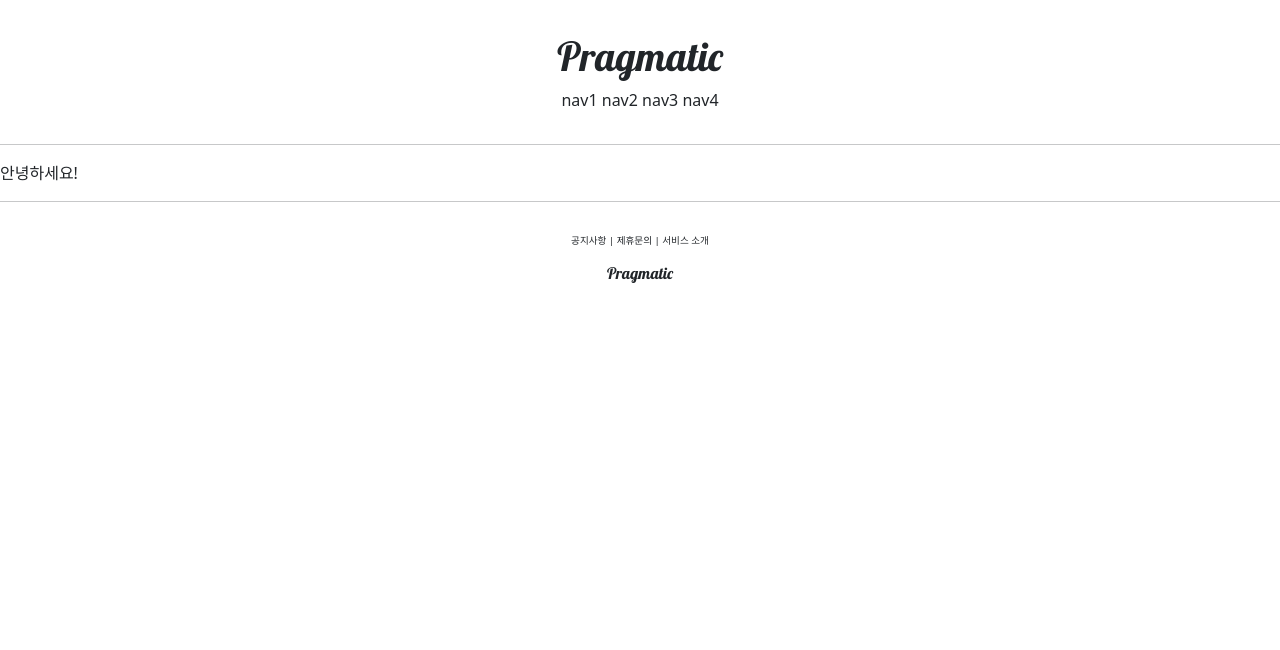
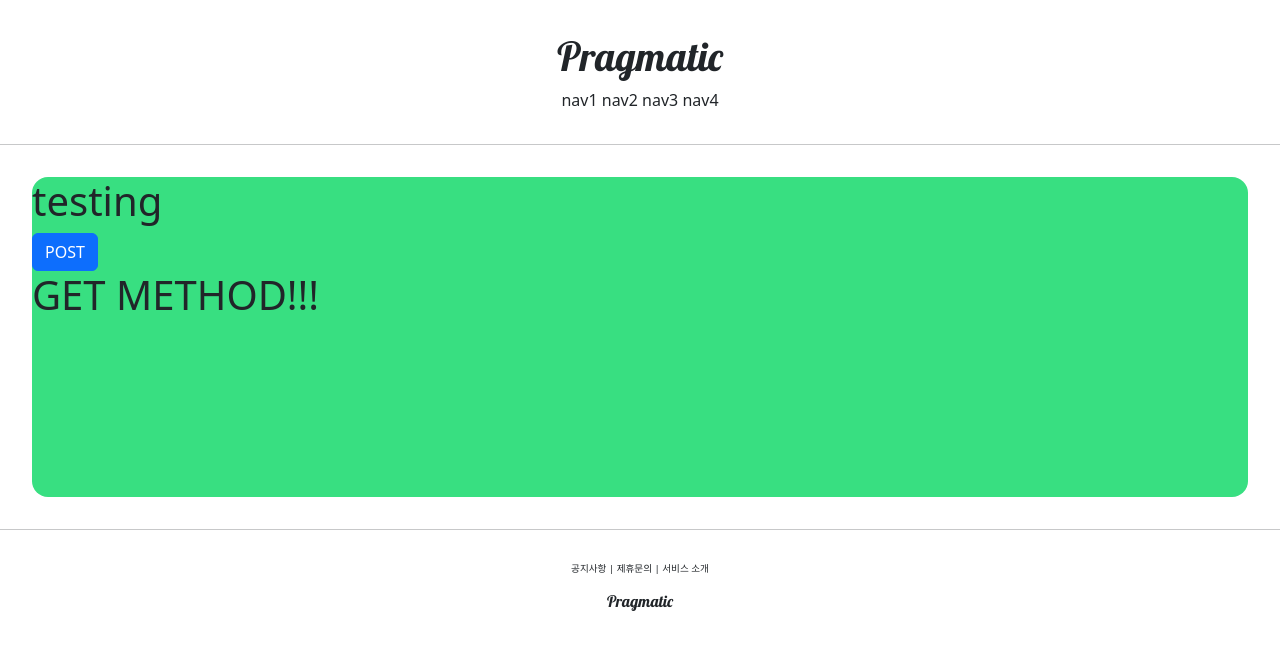
Before and after one commit to limkihwan/pragmatic, a Django app: page /account/hello_world/ in a window 1280 px wide. Shown: the top 650 px of the page. Run offline with Django 5.2, Linux system fonts and the light colour scheme.

Commit message:
django course 16 commit

```diff
--- a/accountapp/templates/accountapp/hello_world.html
+++ b/accountapp/templates/accountapp/hello_world.html
@@ -1,5 +1,17 @@
 {% extends 'base.html'%}
 
 {% block content %}
-    안녕하세요!
+    <div style="height: 20rem; background-color: #38df81; border-radius: 1rem; margin: 2rem;">
+        <h1>
+            testing
+        </h1>
+        <form action="/account/hello_world/" method="post">
+            {% csrf_token %}
+            <input type="submit" class="btn btn-primary" value="POST"/>
+        </form>
+
+        <h1>
+            {{ text }}
+        </h1>
+    </div>
 {% endblock %}
--- a/accountapp/views.py
+++ b/accountapp/views.py
@@ -2,4 +2,8 @@ from django.shortcuts import render
 
 # Create your views here.
 def hello_world(request):
-    return render(request, 'accountapp/hello_world.html')
+
+    if request.method == "POST":
+        return render(request, 'accountapp/hello_world.html', context={'text': 'POST METHOD!!!'})
+    else:
+        return render(request, 'accountapp/hello_world.html', context={'text': 'GET METHOD!!!'})
```
